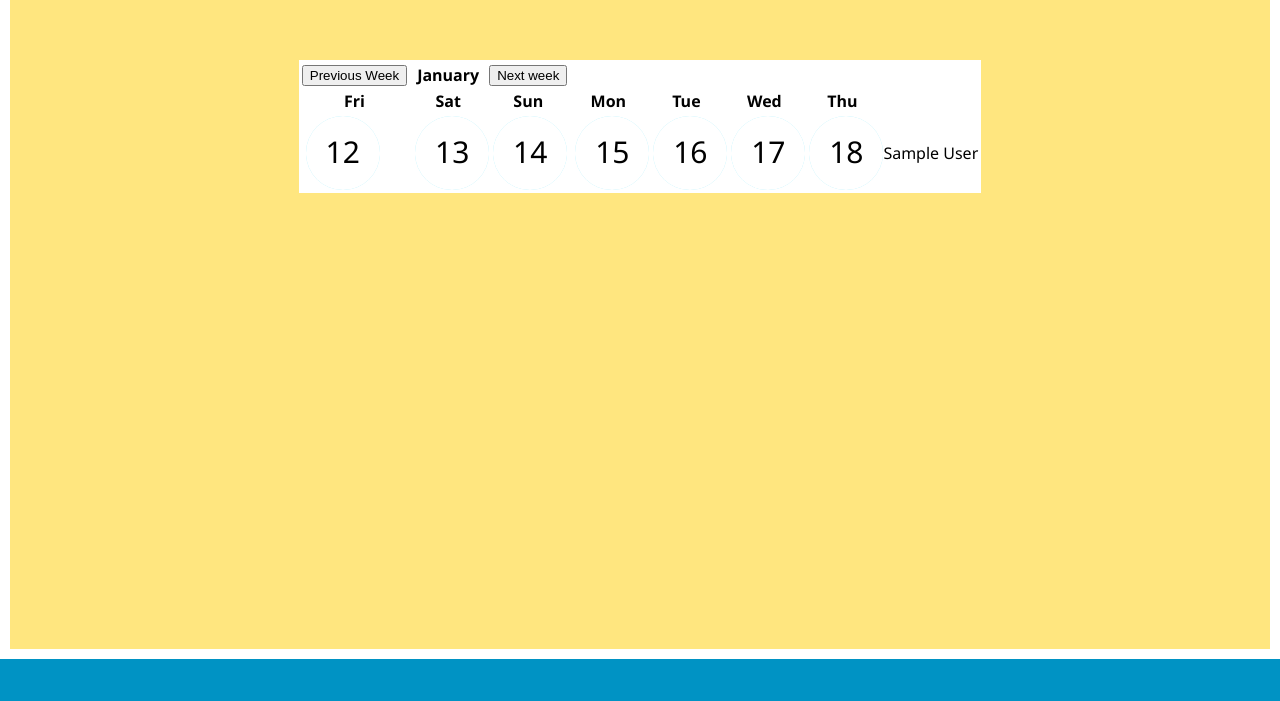
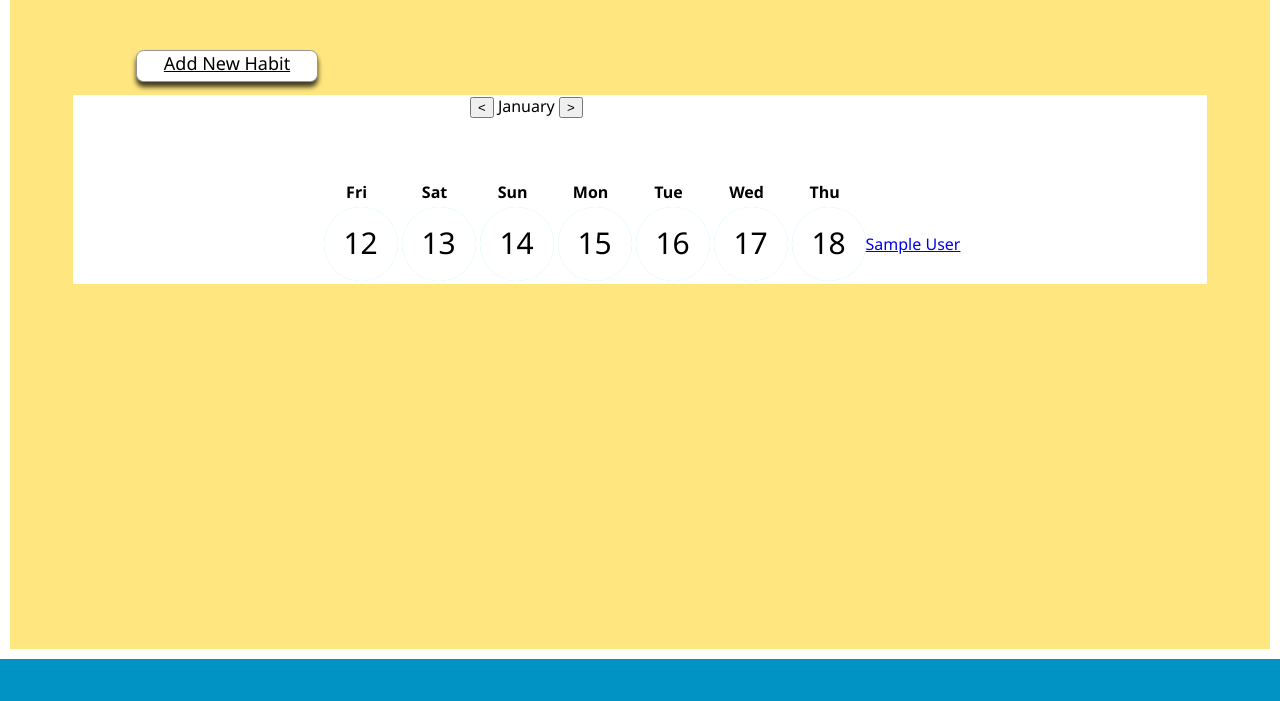
Before and after one commit to souserge/habit-hack, a Django app: page /home/ in a window 1280 px wide. Shown: the part 99-800 px from the top of the page. Run offline with Django 3.2, Linux system fonts and the light colour scheme; a user stored in the database is signed in; tables that the repository leaves empty hold one stand-in row (values such as "Sample post"); some libraries are stand-ins or nearby versions.

Commit message:
Working commit ^_^

```diff
--- a/HabitHack/main/home_views.py
+++ b/HabitHack/main/home_views.py
@@ -8,7 +8,7 @@ from django.contrib.auth.models import User
 from django.views.decorators.http import require_http_methods
 
 from .models import UserHabit, HabitHistory
-
+from .forms import HabitEditForm
 
 
 @login_required
@@ -41,16 +41,59 @@ def increment_counter(request):
     if habit_id and datehash:
         habit = UserHabit.objects.get(id=int(habit_id))
         if habit.user == request.user:
-            counter = 0
+            record_counter = 0
 
             rec = None
             try:
                 rec = HabitHistory.objects.filter(user_habit=habit).get(datehash=datehash)
-                coutner = rec.counter + 1
-                rec.counter = counter
+                print("having " + str(rec.counter))
+                record_counter = 1
+                print("having " + str(record_counter))
+                rec.counter += record_counter
                 rec.save()
+                print("saving " + str(record_counter))
             except HabitHistory.DoesNotExist:
-                counter = 1
-                rec = HabitHistory.objects.create(user_habit=habit, datehash=datehash, counter=counter)
+                record_counter = 1
+                rec = HabitHistory.objects.create(user_habit=habit, datehash=datehash, counter=record_counter)
 
-            return HttpResponse(counter)
+            return HttpResponse(record_counter)
+
+
+@login_required
+def edit_habit(request, habit_id):
+    habit = UserHabit.objects.get(id=habit_id)
+    if request.method == 'POST':
+        habit_form = HabitEditForm(request.POST, instance=habit)
+        if habit_form.is_valid():
+            habit_form.save();
+            return redirect('main:home')
+        else:
+            return render(request, 'main/edit_habit.html', {'habit_form': habit_form})
+    else:
+        habit_form = HabitEditForm(instance=habit)
+        return render(request, 'main/edit_habit.html', {'habit_form': habit_form, 'habit_id': habit.id })
+
+
+@login_required
+def add_habit(request):
+    if request.method == 'POST':
+        habit_form = HabitEditForm(request.POST)
+        if habit_form.is_valid():
+            name = habit_form.cleaned_data.get('name')
+            description = habit_form.cleaned_data.get('description')
+            weekdays = habit_form.cleaned_data.get('weekdays')
+            num_repeats = habit_form.cleaned_data.get('num_repeats')
+            UserHabit.objects.create(user=request.user, name=name, description=description, weekdays=weekdays, num_repeats=num_repeats)
+
+            return redirect('main:home')
+        else:
+            return render(request, 'main/add_habit.html', {'habit_form': habit_form})
+    else:
+        habit_form = HabitEditForm()
+        return render(request, 'main/add_habit.html', {'habit_form': habit_form })
+
+@login_required
+def delete_habit(request, habit_id):
+    habit = UserHabit.objects.get(id=habit_id)
+    habit.delete();
+    return redirect('main:home')
--- a/HabitHack/main/static/home.css
+++ b/HabitHack/main/static/home.css
@@ -1,3 +1,44 @@
+#home-wrapper {
+
+}
+
+#add-habit-btn {
+    width: 180px;
+    height: 30px;
+    display: block;
+    margin-top: 4%;
+    margin-left: 10%;
+    margin-bottom: 1%;
+    background-color: #ffffff;
+    box-shadow: 0px 5px 5px 0 rgba(0, 0, 0, 0.75);
+    border: solid 0.1px #959595;
+    border-radius: 7.7px;
+    text-align:center;
+    font-size:18px;
+    color:black;
+}
+
+#tracker-wrapper {
+    background-color: #ffffff;
+    margin: 0 auto;
+    max-width: 90%;
+}
+
+#month-name {
+    display: inline-block;
+    margin: 0 auto;
+}
+
+#calendar-wrapper {
+    margin: 0 auto;
+}
+
 #habits-table {
     margin: 60px auto auto auto;
 }
+
+#wrapper-wrapper {
+    display: block;
+    margin: 0 auto;
+    max-width: 30%;
+}
--- a/HabitHack/main/static/js/calendar.js
+++ b/HabitHack/main/static/js/calendar.js
@@ -1,8 +1,29 @@
 $(() => {
+    updateTable();
+
+    $('#prev-week').on('click', function (ev) {
+        weekOffset += 1;
+
+        updateTable();
+    });
+
+    $('#next-week').on('click', function (ev) {
+        if (weekOffset > 0) weekOffset -= 1;
+        updateTable();
+    });
+});
+
+let weekOffset = 0;
+
+function updateTable() {
+    let date = getDate(weekOffset*7)
+    $('#month-name').text(date.getMonthName());
+
     console.log('jQuery works!');
     createHabitTable();
 
-    $('.habit-cell-btn_active').on('click', function () {
+    $('.habit-cell-btn_active').on('click', function (ev) {
+        ev.preventDefault();
         let habit = findHabit($(this));
         let date  = findHabitDate($(this));
         $.ajax({
@@ -16,10 +37,11 @@ $(() => {
             }
         });
     });
-});
+}
 
 function createHabitTable() {
     let $table = $('#habits-table');
+    $table.children().remove();
     createHabitHeader($table);
 
     for (let habit of habits) {
@@ -27,7 +49,6 @@ function createHabitTable() {
     }
 
     $('.habit-cell-btn_active').each(function() {
-        console.log("hi");
         refreshSlider($(this));
     });
 }
@@ -35,7 +56,6 @@ function createHabitTable() {
 function refreshSlider($habitCell) {
     let habit = findHabit($habitCell);
     let date  = findHabitDate($habitCell);
-    console.log(dateToHash(date));
     drawSector(habit.percentDone(date), $habitCell);
 }
 
@@ -46,26 +66,18 @@ function findHabit($habitCell) {
 
 function findHabitDate($habitCell) {
     let dayOffset = parseInt($habitCell.closest('.habit-cell').attr('value'));
-    return getDate(dayOffset);
+    return getDate(dayOffset + weekOffset*7);
 }
 
 function createHabitHeader($table) {
-    let appendStrMonth = '<tr>';
     let appendStr = '<tr class="days-row">';
-    let monthName = new Date();
-    let button = '<button>' + 'Previous Week' + '</button>';
-    let button1 = '<button>' + 'Next week' + '</button>';
-    appendStrMonth += '<th>' + button + '</th>';
-    appendStrMonth += '<th>' + monthName.getMonthName() + '</th>';
-    appendStrMonth += '<th>' + button1 + '</th>' + '</tr>';
     for (let i = 6; i >= 0; i--) {
-        let d = getDate(i);
+        let d = getDate(i + weekOffset*7);
         appendStr += '<th class="day-cell">';
         appendStr += d.getDayName().substring(0, 3);
         appendStr += '</th>';
     }
     appendStr += '</tr>';
-    $table.append(appendStrMonth);
     $table.append(appendStr);
 }
 
@@ -73,14 +85,14 @@ function createHabitRow(habit, $table) {
     let appendStr = '<tr class="habit-row" value="' + habit.id + '">';
 
     for (let i = 6; i >= 0; i--) {
-        let date = getDate(i);
+        let date = getDate(i + weekOffset*7);
 
         appendStr += '<td class="habit-cell" value="' + i + '">';
         appendStr += createDayCell(habit.isActiveWeekday(date.getDay()), date.getDate());
         appendStr += '</td>';
     }
 
-    appendStr += '<td class="habit-cell-name">' + habit.name + '</td>';
+    appendStr += '<td class="habit-cell-name"><a href="/habits/' + habit.id + '/">' + habit.name + '</a></td>';
 
     appendStr += '</tr>';
     $table.append(appendStr);
@@ -96,8 +108,13 @@ function createDayCell(isActive, dayOfMonth) {
 }
 
 function drawSector(prec, $border) {
-    if (prec >= 1)
+    if (prec >= 1) {
+        console.log("heey");
+        $border.find(".habit-cell-btn-circle").first().css('background-color', '#559bb3');
+        $border.find(".habit-cell-btn-circle").first().css('color', '#fff');
         prec = 1;
+    }
+
     let deg = prec * 360;
     if (deg <= 180) {
         $border.css('background-image', 'linear-gradient(' + (90 + deg) + 'deg, transparent 50%, #A2ECFB 50%),linear-gradient(90deg, #A2ECFB 50%, transparent 50%)');
--- a/HabitHack/main/templates/main/home.html
+++ b/HabitHack/main/templates/main/home.html
@@ -50,8 +50,22 @@
 {% endblock %}
 
 {% block content %}
+<div id="home-wrapper">
 
-<table id="habits-table">
+  <a href="{% url 'main:add_habit' %}" id="add-habit-btn">
+    <span>Add New Habit</span>
+  </a>
 
+  <div id="tracker-wrapper">
+    <div id="wrapper-wrapper">
+      <button id="prev-week">&lt</button>
+      <span id="month-name">Month</span>
+      <button id="next-week">&gt</button>
+    </div>
+    <div id="calendar-wrapper">
+      <table id="habits-table"></table>
+    </div>
+  </div>
+</div>
 </table>
 {% endblock %}
--- a/HabitHack/main/urls.py
+++ b/HabitHack/main/urls.py
@@ -26,4 +26,7 @@ urlpatterns = [
     path('settings/', views.edit_user_profile, name='edit_user'),
     path('home/', home_views.home, name='home'),
     path('increment_counter/', home_views.increment_counter, name='increment_counter'),
+    path('habits/<habit_id>/', home_views.edit_habit, name='edit_habit'),
+    path('add_habit/', home_views.add_habit, name='add_habit'),
+    path('delete_habit/<habit_id>', home_views.delete_habit, name='delete_habit'),
 ]
```
Also changed, not shown: HabitHack/main/forms.py (+7 -1 lines), HabitHack/main/templates/main/add_habit.html (added, +10 -0 lines), HabitHack/main/templates/main/edit_habit.html (added, +11 -0 lines), HabitHack/db.sqlite3, HabitHack/media/profile_images/doggy.gif (added), HabitHack/media/profile_images/polaroid.gif (added).
